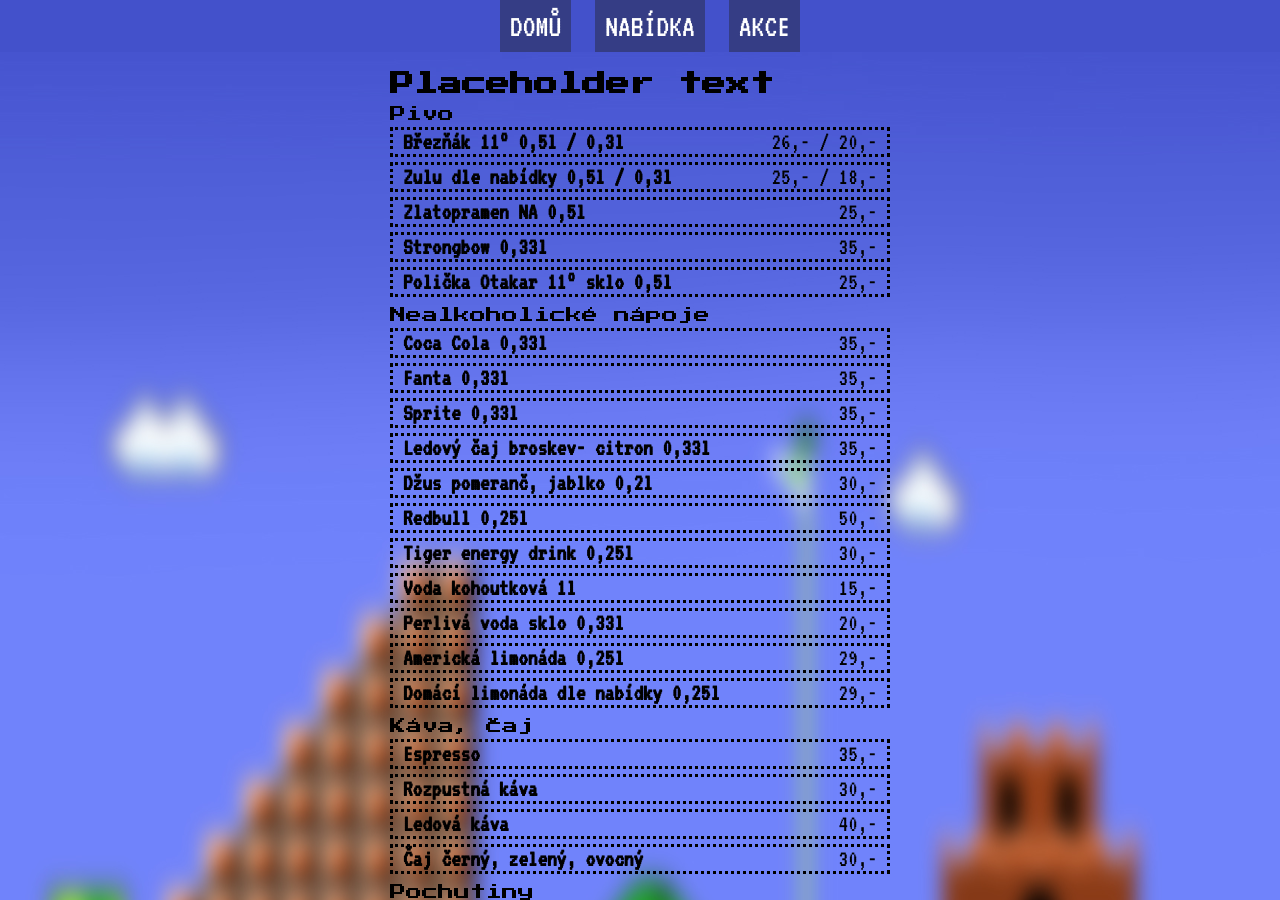
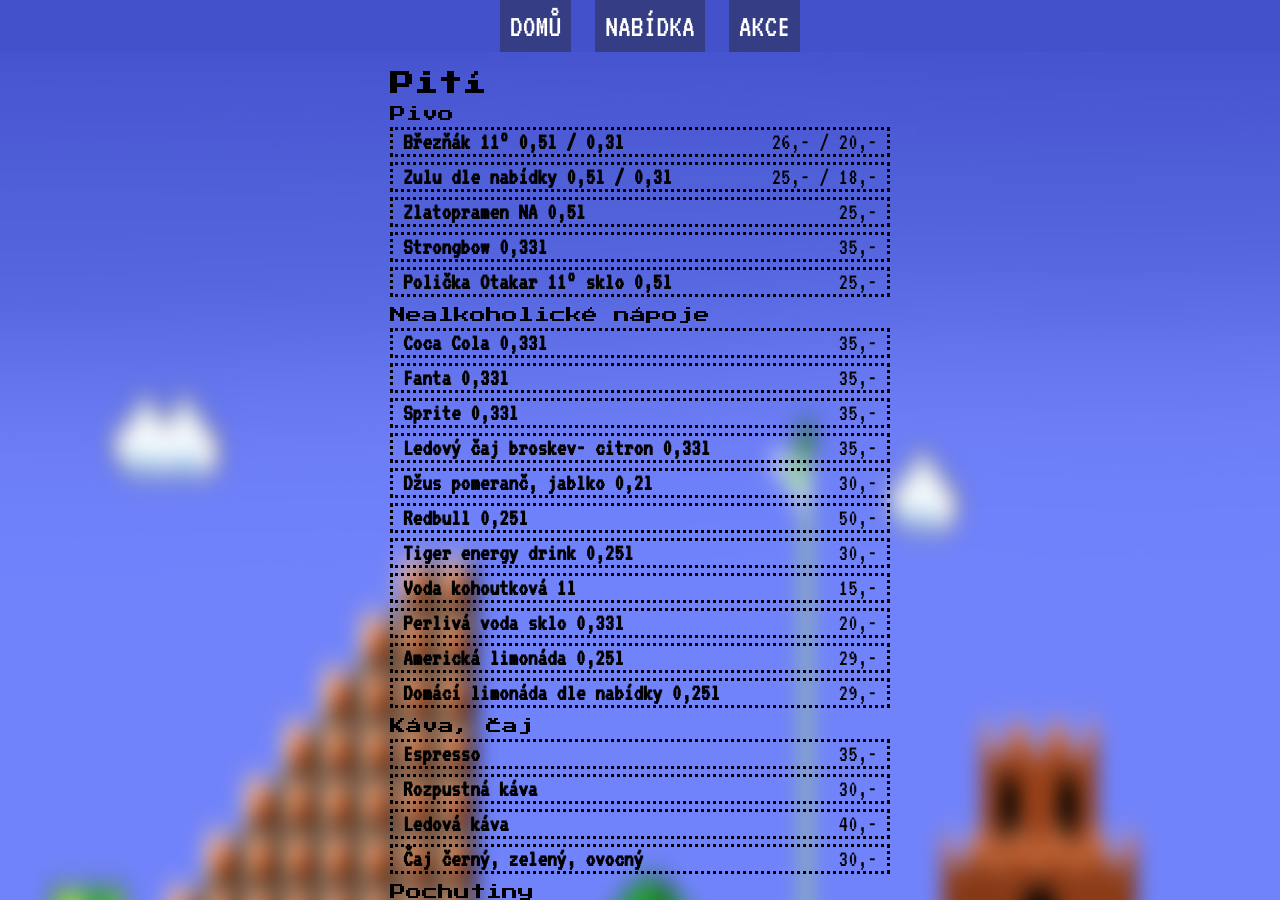
Before and after one commit to icycoba/icycoba.github.io, a Jekyll site: the page nabidka.html, which Jekyll copies as it is, in a window 1280 px wide and 900 px high. Built offline with Jekyll 4.4.1, drawn with Linux system fonts in a browser that asks for light colours.

Commit message:
Update nabidka.html

```diff
--- a/nabidka.html
+++ b/nabidka.html
@@ -19,7 +19,7 @@
     </div>
     <div class="productList">
     <div class="productListUpper">
-    <h2>Placeholder text</h2>
+    <h2>Pití</h2>
     <ul>
       <li>Pivo</li>
           <div class="product"><span class="name">Březňák 11° 0,5l / 0,3l</span><span class="price">26,- / 20,-</span></div>
```
